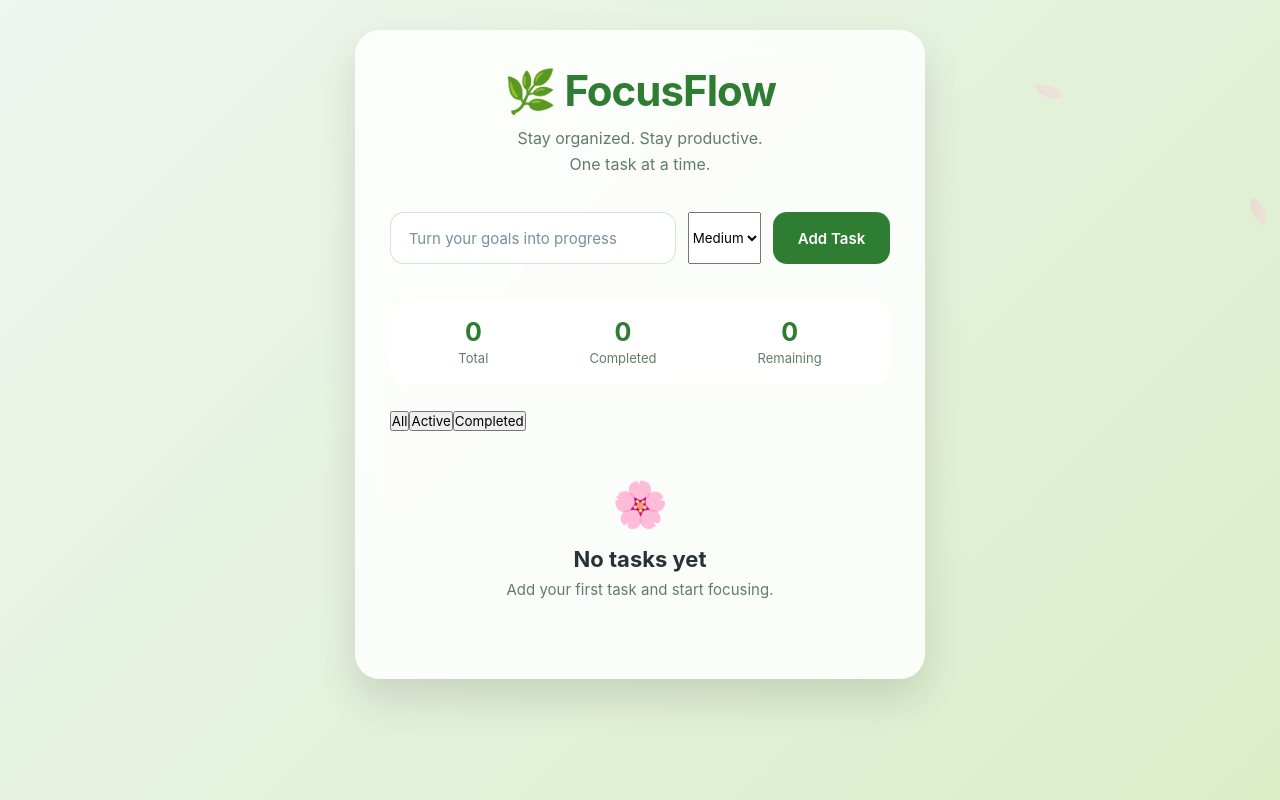
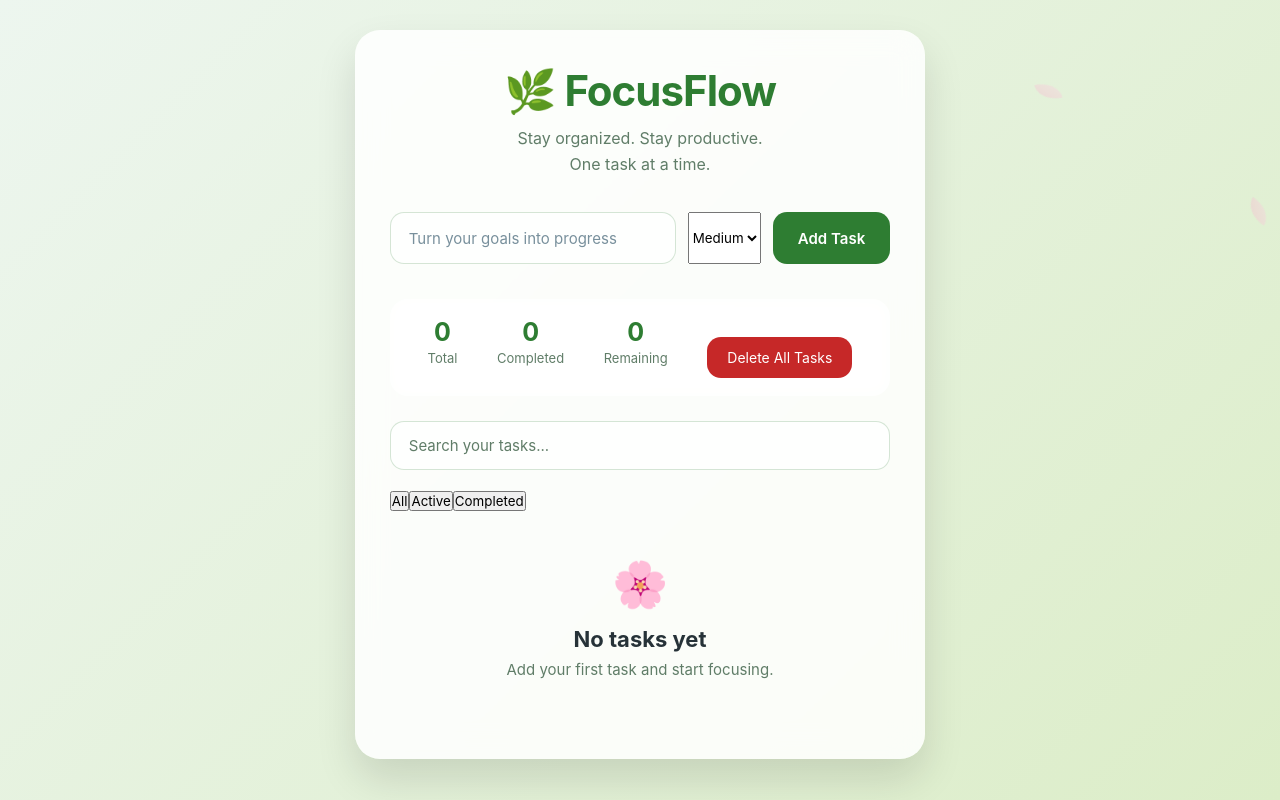
Before and after one commit to Arjon22/focusflow, a React (Vite) app: page / in a window 1280 px wide. Built offline with nearby package versions, Linux system fonts and the light colour scheme.

Commit message:
Add delete all tasks functionality

```diff
--- a/src/App.css
+++ b/src/App.css
@@ -587,3 +587,56 @@
     background: #e8f5e9;
     color: #2e7d32;
 }
+
+
+/* ==========================
+   SEARCH BAR
+========================== */
+
+.search-container {
+    width: 100%;
+    margin: 20px 0;
+}
+
+.search-input {
+    width: 100%;
+    padding: 14px 18px;
+    border-radius: 14px;
+    border: 1px solid rgba(46, 125, 50, 0.2);
+    background: rgba(255, 255, 255, 0.7);
+    color: var(--text);
+    font-size: 15px;
+    outline: none;
+    transition: 0.3s ease;
+}
+
+.search-input::placeholder {
+    color: var(--soft-text);
+}
+
+.search-input:focus {
+    border-color: var(--primary);
+    box-shadow: 0 0 0 3px rgba(46, 125, 50, 0.15);
+}
+
+
+/* ==========================
+   DELETE ALL BUTTON
+========================== */
+
+.delete-all-btn {
+    margin-top: 20px;
+    padding: 12px 20px;
+    border: none;
+    border-radius: 14px;
+    background: #c62828;
+    color: white;
+    font-size: 14px;
+    cursor: pointer;
+    transition: 0.3s ease;
+}
+
+.delete-all-btn:hover {
+    background: #8e0000;
+    transform: translateY(-2px);
+}
--- a/src/App.jsx
+++ b/src/App.jsx
@@ -6,6 +6,7 @@ import "./App.css";
 import Leaves from "./components/Leaves";
 import TaskStats from "./components/TaskStats";
 import TaskFilter from "./components/TaskFilter";
+import SearchBar from "./components/SearchBar";
 
 function App() {
   const [tasks, setTasks] = useState(() => {
@@ -23,6 +24,7 @@ function App() {
   const [editingTaskId, setEditingTaskId] = useState(null);
   const [editingText, setEditingText] = useState("");
   const [filter, setFilter] = useState("all");
+  const [search, setSearch] = useState("");
 
   const handleAddTask = (taskTitle, priority) => {
   const trimmedTitle = taskTitle.trim();
@@ -99,6 +101,20 @@ const handleDeleteTask = (id) => {
 
   setTasks(updatedTasks);
 };
+const handleDeleteAllTasks = () => {
+  if (tasks.length === 0) {
+    alert("No tasks to delete.");
+    return;
+  }
+
+  const confirmDelete = window.confirm(
+    "Are you sure you want to delete all tasks?"
+  );
+
+  if (confirmDelete) {
+    setTasks([]);
+  }
+};
   const handleToggleTask = (id) => {
     const updatedTasks = tasks.map((task) =>
       task.id === id
@@ -111,7 +127,8 @@ const handleDeleteTask = (id) => {
 useEffect(() => {
   localStorage.setItem("tasks", JSON.stringify(tasks));
 }, [tasks]);
-const filteredTasks = tasks.filter((task) => {
+const filteredTasks = tasks
+.filter((task) => {
 
   if (filter === "completed") {
     return task.completed;
@@ -123,7 +140,12 @@ const filteredTasks = tasks.filter((task) => {
 
   return true;
 
-});
+})
+.filter((task) =>
+  task.title
+    .toLowerCase()
+    .includes(search.toLowerCase())
+);
   return (
   <>
     <Leaves />
@@ -135,7 +157,14 @@ const filteredTasks = tasks.filter((task) => {
   onAddTask={handleAddTask}
 />
 
-<TaskStats tasks={tasks} />
+<TaskStats
+  tasks={tasks}
+  onDeleteAllTasks={handleDeleteAllTasks}
+/>
+<SearchBar
+  search={search}
+  setSearch={setSearch}
+/>
 
 <TaskFilter
   filter={filter}
--- /dev/null
+++ b/src/components/SearchBar.jsx
@@ -0,0 +1,17 @@
+function SearchBar({ search, setSearch }) {
+  return (
+    <div className="search-container">
+
+      <input
+        className="search-input"
+        type="text"
+        placeholder="Search your tasks..."
+        value={search}
+        onChange={(e) => setSearch(e.target.value)}
+      />
+
+    </div>
+  );
+}
+
+export default SearchBar;
--- a/src/components/TaskStats.jsx
+++ b/src/components/TaskStats.jsx
@@ -1,4 +1,4 @@
-function TaskStats({ tasks }) {
+function TaskStats({ tasks, onDeleteAllTasks }) {
 
   const totalTasks = tasks.length;
 
@@ -26,7 +26,12 @@ function TaskStats({ tasks }) {
         <strong>{remainingTasks}</strong>
         <span>Remaining</span>
       </div>
-
+<button
+  className="delete-all-btn"
+  onClick={onDeleteAllTasks}
+>
+  Delete All Tasks
+</button>
     </div>
   );
 }
```
